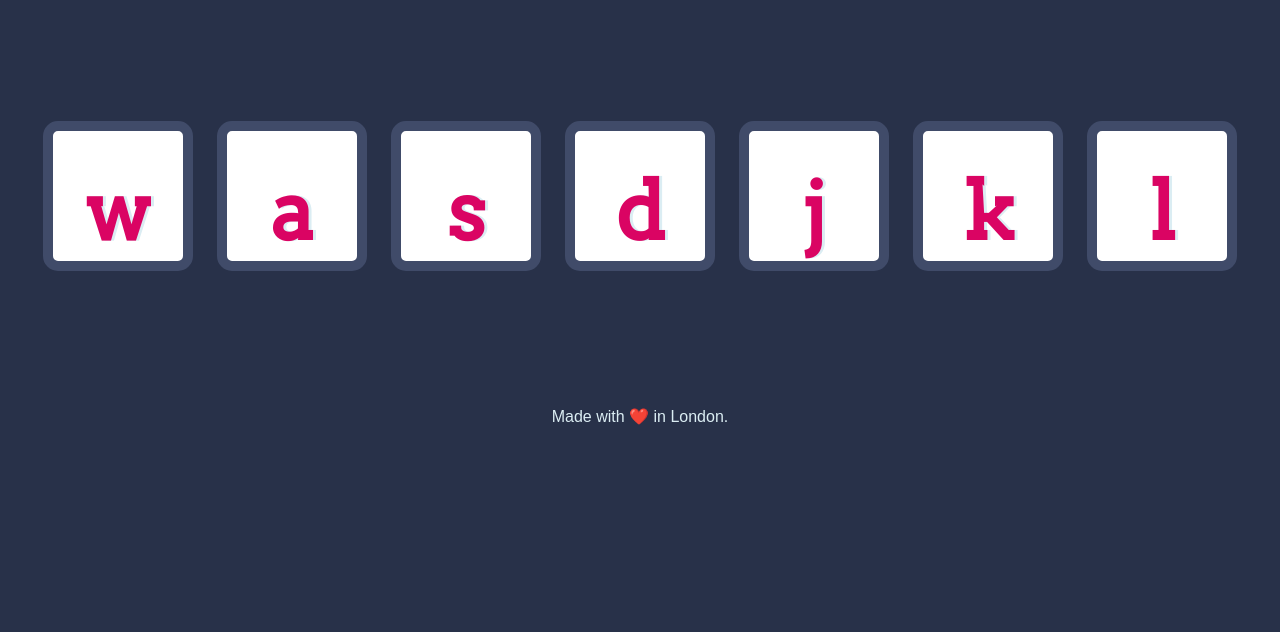
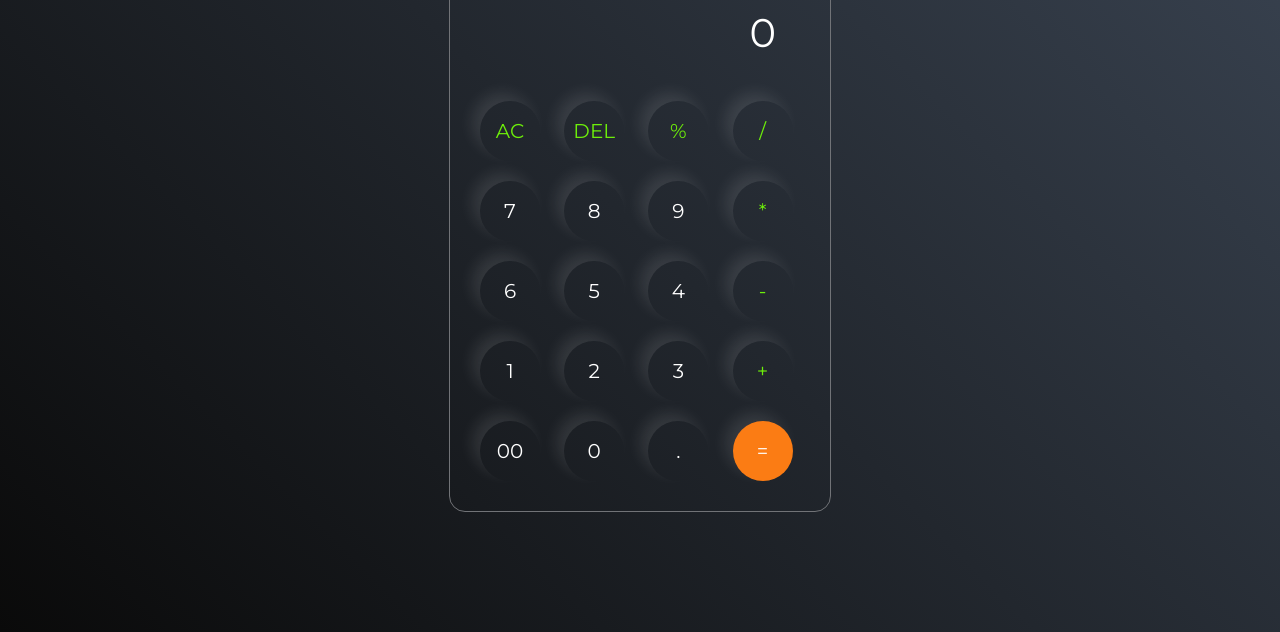
Before and after one commit to beereshbc/web-project, a plain HTML site: page index.html in a window 1280 px wide. Shown: the part 168-800 px from the top of the page. Drawn offline with Linux system fonts and the light colour scheme.

Commit message:
Add files via upload
CALCULATOR USING HTML CSS JAVASCRIPT

```diff
--- a/index.html
+++ b/index.html
@@ -1,38 +1,46 @@
 <!DOCTYPE html>
 <html lang="en">
 <head>
-  <meta charset="UTF-8">
-  <meta name="viewport" content="width=device-width, initial-scale=1.0">
-  <title>Drum Kit</title>
-  <link rel="stylesheet" href="styles.css">
-  <link href="https://fonts.googleapis.com/css?family=Arvo" rel="stylesheet">
+    <meta charset="UTF-8">
+    <meta name="viewport" content="width=device-width, initial-scale=1.0">
+    <title>calculator</title>
+    <link rel="stylesheet" href="style.css">
 </head>
 <body>
+    <div class="calculator">
+    <input type="text" placeholder="0" id="inputBox">
+    <div>
+        <button class="operator">AC</button>
+        <button class="operator">DEL</button>
+        <button class="operator">%</button>
+        <button class="operator" >/</button>
+    </div>
+    <div>
+        <button>7</button>
+        <button>8</button>
+        <button>9</button>
+        <button class="operator">*</button>
+    </div>
+    <div>
+        <button>6</button>
+        <button>5</button>
+        <button>4</button>
+        <button class="operator">-</button>
+    </div>
+    <div>
+        <button>1</button>
+        <button>2</button>
+        <button>3</button>
+        <button class="operator">+</button>
+    </div>
+    <div>
+        <button>00</button>
+        <button>0</button>
+        <button>.</button>
+        <button class="equalBtn">=</button>
+    </div>
+    </div>
 
+    <script src="script.js"></script>
 </body>
 </html>
-<body>
-
-  <h1 id="title">Drum 🥁 Kit</h1>
-  <div class="set">
-    <button  class="w drum">w</button>
-    <button class="a drum">a</button>
-    <button class="s drum">s</button>
-    <button class="d drum">d</button>
-    <button class="j drum">j</button>
-    <button class="k drum">k</button>
-    <button class="l drum">l</button>
-  </div>
-
-
-  <footer>
-    Made with ❤️ in London.
-  </footer>
-
-  <script type="module" src="index.js"></script>
-  <script type="module" src="http://code.createjs.com/soundjs-0.5.2.min.js"></script>
-
-
-</body>
-
-</html>
--- /dev/null
+++ b/script.js
@@ -0,0 +1,27 @@
+let input = document.getElementById('inputBox');
+let buttons = document.querySelectorAll('button');
+
+let string = "";
+let arr = Array.from(buttons);
+arr.forEach(button => {
+    button.addEventListener('click', (e) =>{
+        if(e.target.innerHTML == '='){
+            string = eval(string);
+            input.value = string;
+        }
+        else if(e.target.innerHTML == 'AC'){
+            string = "";
+            input.value = string;
+        }
+        else if(e,target.innerHTML == 'DEL'){
+        string = string.substring(0,string.length-1);
+        input.value = string;
+        }
+        else {
+            let string = string;
+        string += e.target.innerHTML;
+        input.value = string;
+        }
+
+    })
+})
--- a/style.css
+++ b/style.css
@@ -1,40 +1,63 @@
-body {
-    background-color: #e5e5fd;
-    margin: 90px;
-    width: 80%;
-    border: solid 5px;
-    padding: 30px;
-}
-.h1 {
-    font-size: 22;
-}
-.Tribute {
-    border-radius: 100%;
-    width: 25%;
-    float: left;
-    margin-right: 90px;
-    margin-bottom: 20px;
-    margin-left: 50px;
+@import url('https://fonts.googleapis.com/css2?family=Montserrat:ital,wght@0,100..900;1,100..900&family=Roboto:ital,wght@0,100..900;1,100..900&display=swap');
+
+
+* {
+        margin: 0;
+        padding: 0;
+        box-sizing: border-box;
+        font-family: "Montserrat", serif;
+    }
+
+body{
+    width: 100%;
+    height: 100vh;
+    display: flex;
+    justify-content: center;
+    align-items: center;
+    background: linear-gradient(45deg, #0a0a0a, #3a4452);
 
 }
-.man {
-    margin-top: 100px;
+.calculator {
+    border: 1px solid #717377;
+    padding: 20px;
+    border-radius: 16px;
+    background: transparent;
+    box-shadow: 0px 3px 15px rgba(113, 115, 119, 0,5);
+
 }
-.topic-section {
-    width: 30px;
+input {
+    width: 320px;
+    border: none;
+    padding: 24px;
+    margin: 10px;
+    background: transparent;
+    box-shadow: 0px 3px 15px rgbs(84, 84, 84, 0.1);
+    font-size: 40px;
+    text-align: right;
+    cursor: pointer;
+    color: #ffffff;
 }
 
-.code-skill {
-    line-height: 2;
+input::placeholder {
+    color: #ffffff;
+
 }
-.code-word {
-    font-family: serif;
-    clear: left;
-    margin: 10px auto 10px auto;
+
+button {
+    border: none;
+    width: 60px;
+    height: 60px;
+    margin: 10px;
+    border-radius: 50%;
+    background: transparent;
+    color: #ffffff;
+    font-size: 20px;
+    box-shadow: -8px -8px 15px rgba(255, 255, 255, 0.1);
+    cursor: pointer;
 }
-.big-size {
-    line-height: 1.5em;
+.equalBtn {
+    background-color: #fb7c14;
 }
-.wikipedia {
-    margin: left;
+.operator {
+    color: #6dee0a;
 }
```
